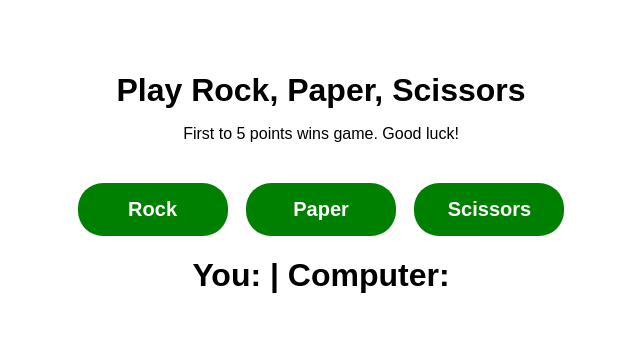
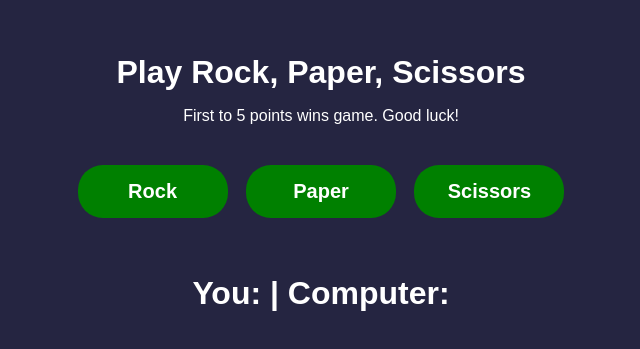
Before and after one commit to papafall/rps, a plain HTML site: page index.html in a window 1280 px wide. Shown: the part 217-566 px from the top of the page, without its empty margins (319-959 px from the left). Drawn offline with Linux system fonts and the light colour scheme.

Commit message:
Added styling tp body

```diff
--- a/index.html
+++ b/index.html
@@ -14,11 +14,13 @@
       <button id="paper">Paper</button>
       <button id="scissors">Scissors</button>
       <div id="game-message"></div>
-      <h1>
+      <div id="total-score"><h1>
         You: <span id="playerTotal"></span> | Computer:
         <span id="computerTotal"></span>
       </h1>
     </div>
+    <h1>
+    </div>
     <script src="script.js"></script>
   </body>
 </html>
--- a/style.css
+++ b/style.css
@@ -5,6 +5,8 @@ body {
   justify-content: center;
   height: 100vh;
   margin: 0;
+  background-color: rgba(32, 32, 61, 0.976);
+  color: white;
 }
 #game-container {
   text-align: center;
@@ -49,3 +51,7 @@ button:active {
   transform: scale(0.98);
   box-shadow: 3px 2px 22px 1px rgba(0, 0, 0, 0.24);
 }
+
+#game-message {
+  padding: 10px;
+}
```
